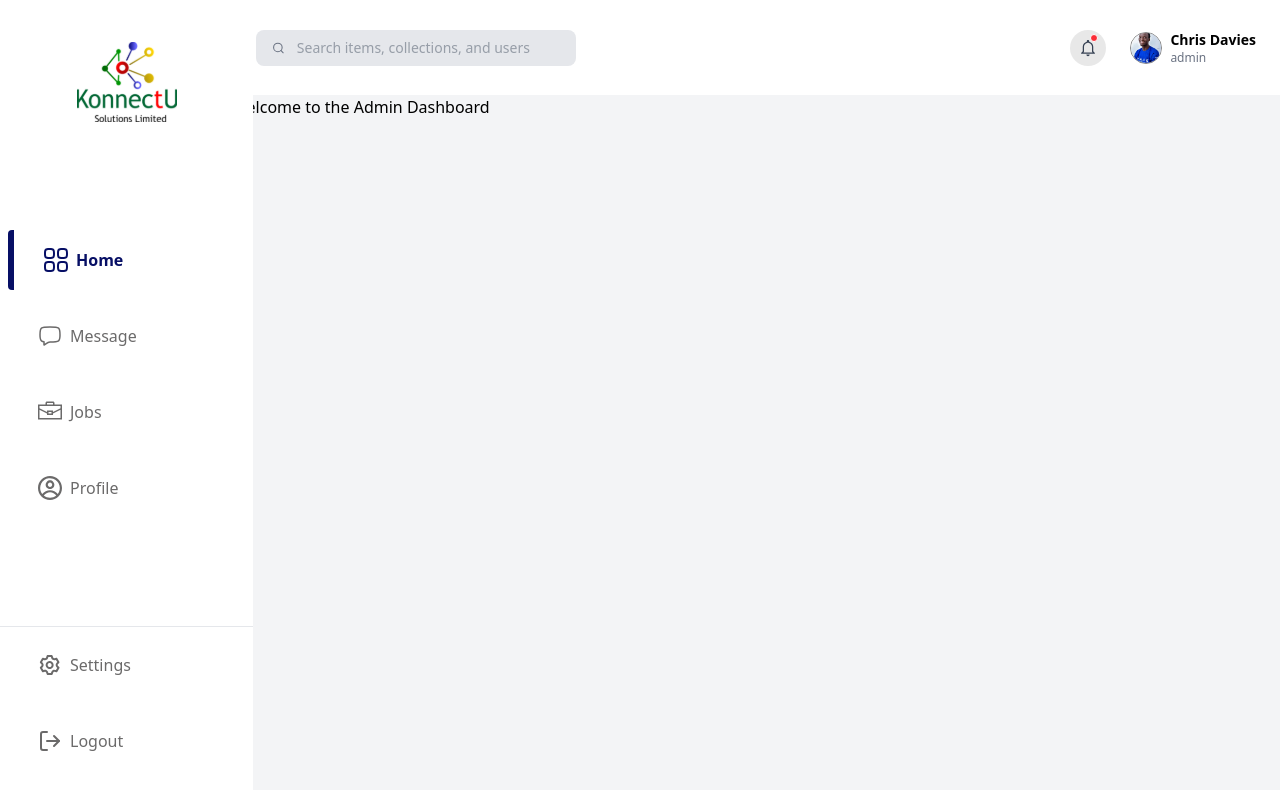
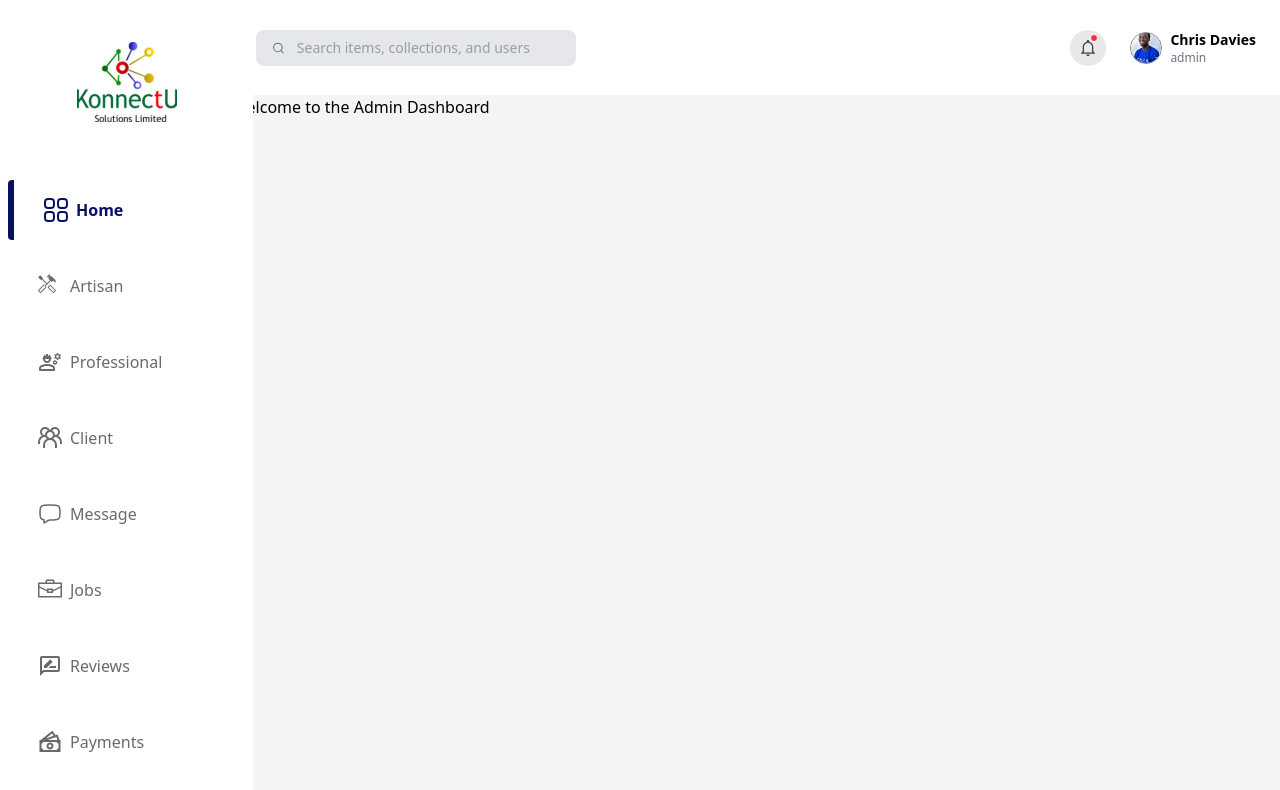
Before and after one commit to osigbemhe2020/form-demo, a Next.js app: page /admin in a window 1280 px wide. Shown: the top 790 px of the page. Built offline with nearby package versions, Linux system fonts and the light colour scheme.

Commit message:
feat: conditional rendering of navitems based on pathname and updated the nav icons

```diff
--- a/src/components/LayoutComponents/Sidebar/Sidebar.tsx
+++ b/src/components/LayoutComponents/Sidebar/Sidebar.tsx
@@ -1,20 +1,26 @@
-'use client';
+"use client";
 
-import React from 'react';
+import React from "react";
 import "@/components/LayoutComponents/Sidebar/Sidebar.css";
-import Image from 'next/image';
-import Link from 'next/link';
-import { usePathname } from 'next/navigation';
-import { FiLogOut, FiX } from 'react-icons/fi';
+import Image from "next/image";
+import Link from "next/link";
+import { usePathname } from "next/navigation";
+import { FiX } from "react-icons/fi";
 
-import DashboardIcon from '@/components/ReusableComponents/Icons/DashboardIcon';
-import MessageIcon from '@/components/ReusableComponents/Icons/MessageIcon';
-import JobsIcon from '@/components/ReusableComponents/Icons/JobsIcon';
-import ProfileIcon from '@/components/ReusableComponents/Icons/ProfileIcon';
-import SettingsIcon from '@/components/ReusableComponents/Icons/SettingsIcon';
+import DashboardIcon from "@/components/ReusableComponents/Icons/DashboardIcon";
+import MessageIcon from "@/components/ReusableComponents/Icons/MessageIcon";
+import JobsIcon from "@/components/ReusableComponents/Icons/JobsIcon";
+import ProfileIcon from "@/components/ReusableComponents/Icons/ProfileIcon";
+import SettingsIcon from "@/components/ReusableComponents/Icons/SettingsIcon";
+import ArtisanIcon from "@/components/ReusableComponents/Icons/ArtisanIcon";
+import ProfessionalIcon from "@/components/ReusableComponents/Icons/ProfessionalIcon";
+import ReviewIcon from "@/components/ReusableComponents/Icons/ReviewIcon";
+import ClientIcon from "@/components/ReusableComponents/Icons/ClientIcon";
+import PaymentIcon from "@/components/ReusableComponents/Icons/PaymentIcon";
+import LogoutIcon from "@/components/ReusableComponents/Icons/LogoutIcon";
 
 interface SidebarProps {
-  userRole: 'artisan' | 'professional' | 'client';
+  userRole: "artisan" | "professional" | "client" | "admin";
   onCloseMobile?: () => void; // Optional close button handler
 }
 
@@ -22,20 +28,40 @@ const Sidebar: React.FC<SidebarProps> = ({ userRole, onCloseMobile }) => {
   const pathname = usePathname();
   const baseRoute = `/${userRole}`;
 
-  const navItems = [
-    { href: `${baseRoute}`, label: 'Home', icon: DashboardIcon },
-    { href: `${baseRoute}/message`, label: 'Message', icon: MessageIcon },
-    { href: `${baseRoute}/jobs`, label: 'Jobs', icon: JobsIcon },
-    { href: `${baseRoute}/profile`, label: 'Profile', icon: ProfileIcon },
+  const navItems =
+    userRole === "admin"
+      ? [
+          { href: `${baseRoute}`, label: "Home", icon: DashboardIcon },
+          { href: `${baseRoute}/artisan`, label: "Artisan", icon: ArtisanIcon },
+          {
+            href: `${baseRoute}/professional`,
+            label: "Professional",
+            icon: ProfessionalIcon,
+          },
+          { href: `${baseRoute}/client`, label: "Client", icon: ClientIcon },
+          { href: `${baseRoute}/message`, label: "Message", icon: MessageIcon },
+          { href: `${baseRoute}/jobs`, label: "Jobs", icon: JobsIcon },
+          { href: `${baseRoute}/reviews`, label: "Reviews", icon: ReviewIcon },
+          {
+            href: `${baseRoute}/payments`,
+            label: "Payments",
+            icon: PaymentIcon,
+          },
+        ]
+      : [
+          { href: `${baseRoute}`, label: "Home", icon: DashboardIcon },
+          { href: `${baseRoute}/message`, label: "Message", icon: MessageIcon },
+          { href: `${baseRoute}/jobs`, label: "Jobs", icon: JobsIcon },
+          { href: `${baseRoute}/profile`, label: "Profile", icon: ProfileIcon },
         ];
 
   const bottomNavItems = [
-    { href: `${baseRoute}/settings`, label: 'Settings', icon: SettingsIcon },
-    { href: '/logout', label: 'Logout', icon: FiLogOut },
+    { href: `${baseRoute}/settings`, label: "Settings", icon: SettingsIcon },
+    { href: "/logout", label: "Logout", icon: LogoutIcon },
   ];
 
   return (
-    <aside className="sidebar-style flex flex-col justify-between h-screen relative">
+    <aside className="sidebar-style flex flex-col justify-between h-screen overflow-auto hide-scrollbar relative">
       {/* Mobile Close Button */}
       {onCloseMobile && (
         <button
@@ -48,26 +74,38 @@ const Sidebar: React.FC<SidebarProps> = ({ userRole, onCloseMobile }) => {
       )}
 
       {/* Top Section */}
-      <div className="flex flex-col gap-[100px]">
+      <div className="flex flex-col gap-[50px]">
         <figure className="w-full flex items-center justify-center pt-6">
-          <Image src="/konnectu-logo.svg" height={80} width={100} alt="KonnectU logo" />
+          <Image
+            src="/konnectu-logo.svg"
+            height={80}
+            width={100}
+            alt="KonnectU logo"
+          />
         </figure>
 
         <nav className="p-4 space-y-4 flex flex-col">
+          {/* Navigation items */}
           {navItems.map(({ href, label, icon: Icon }) => {
             const isActive = pathname === href;
             return (
+              <React.Fragment key={href}>
                 <Link
-                key={href}
                   href={href}
-                className={`link-style flex items-center gap-2 ${isActive
-                    ? 'text-[#070F65] font-semibold rounded-l-[4px] border-l-[#070F65] border-l-[6px]'
-                    : 'text-[#6B6A6A]'
+                  className={`link-style flex items-center gap-2 ${
+                    isActive
+                      ? "text-[#070F65] font-semibold rounded-l-[4px] border-l-[#070F65] border-l-[6px]"
+                      : "text-[#6B6A6A]"
                   }`}
                 >
-                <Icon size={24} isActive={isActive} className="transition-opacity hover:opacity-80" />
+                  <Icon
+                    size={24}
+                    isActive={isActive}
+                    className="transition-opacity hover:opacity-80"
+                  />
                   {label}
                 </Link>
+              </React.Fragment>
             );
           })}
         </nav>
@@ -75,23 +113,27 @@ const Sidebar: React.FC<SidebarProps> = ({ userRole, onCloseMobile }) => {
 
       {/* Bottom Section */}
       <nav className="p-4 space-y-4 flex flex-col border-t border-gray-200">
-        {bottomNavItems.map(({ href, label, icon: Icon }) => {
+        {bottomNavItems.map(({ href, label, icon: Icon }, index) => {
           const isActive = pathname === href;
-          const color = isActive ? '#070F65' : '#6B6A6A';
+
+          // Style only 'Settings' as active
+          const isSettings = index === 0;
+
+          const linkClass = isSettings
+            ? isActive
+              ? "text-[#070F65] font-semibold rounded-l-[4px] border-l-[#070F65] border-l-[6px]"
+              : "text-[#6B6A6A]"
+            : "text-red-600 font-semibold";
 
           return (
             <Link
               key={href}
               href={href}
-              className={`link-style flex items-center gap-2 ${isActive
-                  ? 'text-[#070F65] font-semibold rounded-l-[4px] border-l-[#070F65] border-l-[6px]'
-                  : 'text-[#6B6A6A]'
-                }`}
+              className={`link-style flex items-center gap-2 ${linkClass}`}
             >
               <Icon
                 size={24}
-                color={color}
-                isActive={isActive}
+                isActive={isSettings && isActive}
                 className="transition-opacity hover:opacity-80"
               />
               {label}
```
Lines whose indentation alone changed are shown as unchanged.
